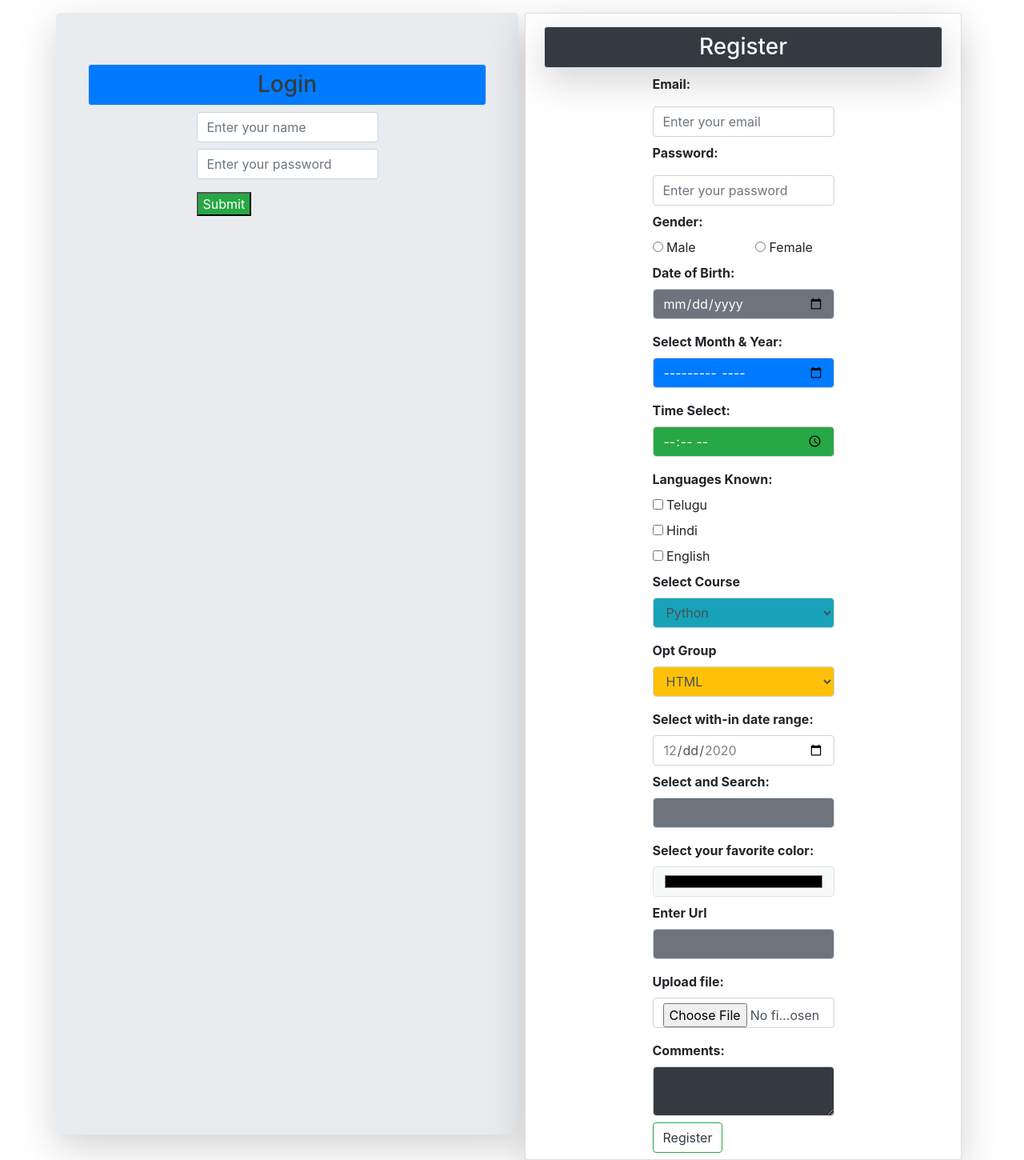
After one commit to AmbikaPuvvula/Django-TOT-, a Django app: page /bst/ in a window 1280 px wide. The commit adds this page. Shown: the whole page at 80% size. Run offline with Django 3.2, Linux system fonts and the light colour scheme; some libraries are stand-ins or nearby versions.

Commit message:
Bootstrap task with inputs

```diff
--- a/Day1/Sample/Sample/urls.py
+++ b/Day1/Sample/Sample/urls.py
@@ -33,4 +33,5 @@ urlpatterns = [
     path('jstask/', views.jstask),
     path('', v.home),
     path('bstp/', v.bootstrap),
+    path('bst/', v.bst),
 ]
--- /dev/null
+++ b/Day1/Sample/SampleApp_2/templates/SApp_2/bst.html
@@ -0,0 +1,129 @@
+<!DOCTYPE html>
+<html>
+    <head>
+        <title>Bootstrap</title>
+        <meta charset="utf-8">
+        <meta name="viewport" content="width=device-width, initial-scale=1">
+        <link rel="stylesheet" href="https://maxcdn.bootstrapcdn.com/bootstrap/4.5.2/css/bootstrap.min.css">
+        <script src="https://ajax.googleapis.com/ajax/libs/jquery/3.5.1/jquery.min.js"></script>
+        <script src="https://maxcdn.bootstrapcdn.com/bootstrap/4.5.2/js/bootstrap.min.js"></script>
+    </head>
+    <body>
+        <!-- <h2 class="mx-5 my-4 bg-success text-white p-2 border rounded text-center">Bootstrap Demo</h2>
+        <div class="container">
+            <div class="row">
+                <div class=" jumbotron col mr-2">
+                    <h3>Col-1</h3>
+                </div>
+                <div class=" jumbotron col ml-2">
+                    <h3>Col-2</h3>
+                </div>
+            </div>
+            <div class="row">
+                <div class=" jumbotron col mr-2">
+                    <h3>Col-1</h3>
+                </div>
+                <div class=" jumbotron col mx-2">
+                    <h3>Col-2</h3>
+                </div>
+                <div class=" jumbotron col ml-2">
+                    <h3>Col-3</h3>
+                </div>
+            </div>
+            <div class="row">
+                <div class=" jumbotron col-md-4 mr-2">
+                    <h3>Col-1</h3>
+                </div>
+                <div class=" jumbotron col ml-2">
+                    <h3>Col-2</h3>
+                </div>
+            </div>
+        </div> -->
+        <div class="container">
+            <div class="row">
+                <div class="jumbotron col mr-2 mt-3 shadow-lg">
+                    <h3 class="bg-primary mx-2 p-2 text-center text-dark border rounded">Login</h3>
+                    <form class="col-md-6 mx-auto">
+                        <input type="text" class="form-control my-2" placeholder="Enter your name">
+                        <input type="password" class="form-control my-2" placeholder="Enter your password">
+                        <input type="Submit" name="login" class="bg-success text-white my-2">
+                    </form>
+                </div>
+                <div class="card col mr-2 mt-3 shadow-lg">
+                    <h3 class="bg-dark mx-2 mt-3 p-2 text-center text-light border rounded shadow-lg">Register</h3>
+                    <form class="col-md-6 mx-auto">
+                        <label><b>Email:</b></label>
+                        <input type="email" class="form-control my-2" placeholder="Enter your email">
+                        <label><b>Password:</b></label>
+                        <input type="password" class="form-control my-2"  placeholder="Enter your password">
+                        <label><b>Gender:</b></label><br>
+                        <div class="row">
+                            <div class="col-sm-6">
+                                <label class="radio-inline">
+                                <input type="radio" id="male" name="gender" value="male"> Male</label>
+                            </div>
+                            <div class="col-sm-6">
+                                <label class="radio-inline">
+                                <input type="radio" id="male" name="gender" value="male"> Female</label>
+                            </div>
+                        </div>
+                        <label><b>Date of Birth:</b></label>
+                        <input type="date" name="dob" value="dob" class="form-control bg-secondary text-white mb-3">
+                        <label><b>Select Month & Year:</b></label>
+                        <input type="month" name="mnth" value="mnth" class="form-control bg-primary text-white mb-3">
+                        <label><b>Time Select:</b></label><br>
+                        <input type="time" name="t" value="t" class="form-control bg-success text-white mb-3">
+                        <label><b>Languages Known:</b></label><br>
+                        <input type="checkbox" id="telugu" name="telugu" value="Telugu" >
+                        <label>Telugu</label><br>
+                        <input type="checkbox" id="hindi" name="hindi" value="Hindi">
+                        <label>Hindi</label><br>
+                        <input type="checkbox" id="english" name="english" value="English">
+                        <label>English</label><br>
+                        <label><b>Select Course</b></label>
+                        <select class="form-control bg-info mb-3">
+                            <option value="op1">Python</option>
+                            <option value="op2">DataScience</option>
+                            <option value="op3">Machine Learning</option>
+                            <option value="op4">React</option>
+                            <option value="op5">Django</option>
+                        </select>
+                        <label><b>Opt Group</b></label>
+                        <select class="form-control bg-warning mb-3">
+                            <optgroup label="Front End">
+                                <option>HTML</option>
+                                <option>CSS</option>
+                                <option>BOOTSTRAP</option>
+                            </optgroup>
+                            <optgroup label="Back End">
+                                <option>Python</option>
+                                <option>Java</option>
+                            </optgroup>
+                        </select>
+                        <label><b>Select with-in date range:</b></label>
+                        <input type="date" name="" min="2020-12-09" max="2020-12-31" class="form-control mb-2">
+                        <label><b>Select and Search:</b></label>
+                        <input list="courses" class="form-control bg-secondary text-white mb-3">
+                        <datalist id="courses">
+                            <option value="html">HTML</option>
+                            <option value="css">CSS</option>
+                            <option value="Js">JS</option>
+                            <option value="Java">Java</option>
+                            <option value="python">Python</option>
+                            <option value="pg">Problem Solving</option>
+                        </datalist>
+                        <label><b>Select your favorite color:</b></label>
+                        <input type="color" id="favcolor" name="favcolor" class="form-control mb-2 bg-light p-15 border rounded">
+                        <label><b>Enter Url</b></label>
+                        <input type="url" name="url" class="form-control bg-secondary text-white mb-3">
+                        <label><b>Upload file:</b></label>
+                        <input type="file" id="myfile" name="myfile" class="form-control mb-3">
+                        <label><b>Comments:</b></label>
+                        <textarea class="form-control bg-dark text-white"></textarea>
+                        <button type="button" class=" btn btn-outline-success text-dark my-2">Register</button>
+                    </form>
+                </div>
+            </div>
+        </div>
+    </body>
+</html>
--- a/Day1/Sample/SampleApp_2/templates/SApp_2/bstp.html
+++ b/Day1/Sample/SampleApp_2/templates/SApp_2/bstp.html
@@ -6,7 +6,6 @@
         <meta name="viewport" content="width=device-width, initial-scale=1">
         <link rel="stylesheet" href="https://maxcdn.bootstrapcdn.com/bootstrap/4.5.2/css/bootstrap.min.css">
         <script src="https://ajax.googleapis.com/ajax/libs/jquery/3.5.1/jquery.min.js"></script>
-        <script src="https://cdnjs.cloudflare.com/ajax/libs/popper.js/1.16.0/umd/popper.min.js"></script>
         <script src="https://maxcdn.bootstrapcdn.com/bootstrap/4.5.2/js/bootstrap.min.js"></script>
     </head>
     <body>
--- a/Day1/Sample/SampleApp_2/views.py
+++ b/Day1/Sample/SampleApp_2/views.py
@@ -9,3 +9,7 @@ def home(request):
 
 def bootstrap(request):
     return render(request, 'SApp_2/bstp.html')
+
+
+def bst(request):
+    return render(request, 'SApp_2/bst.html')
```
Also changed, not shown: notes.md (+39 -0 lines).
